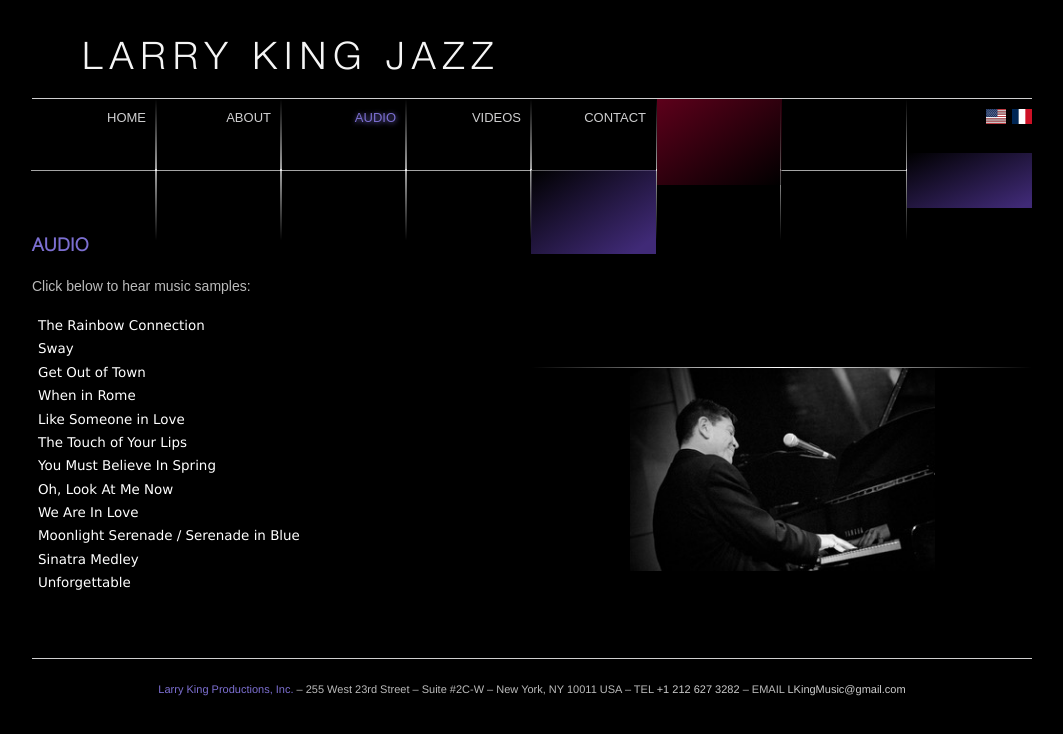
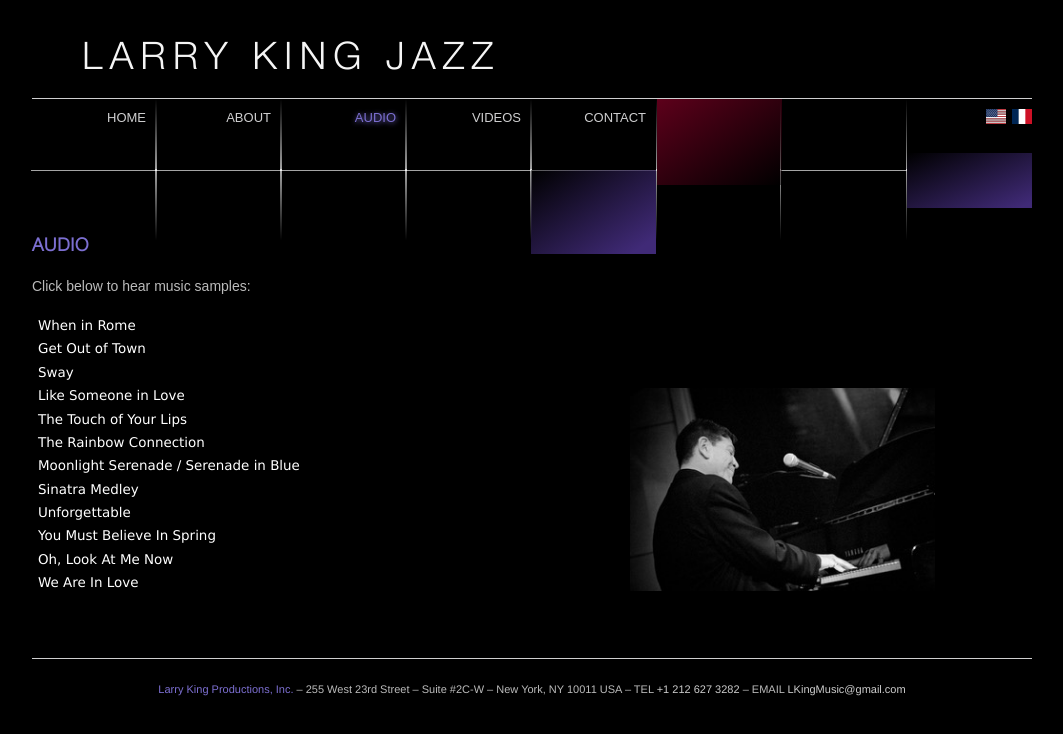
Before and after one commit to lkj-beta/lkj-beta.github.io, a React (Vite) app: page /audio in a window 1280 px wide. Shown: the top 734 px of the page, without its empty margins (108-1171 px from the left). Built offline with nearby package versions, Linux system fonts and the light colour scheme.

Commit message:
Update song order. Add new song versions

```diff
--- a/src/Audio.jsx
+++ b/src/Audio.jsx
@@ -43,18 +43,18 @@ export default function Audio() {
         <h2>AUDIO</h2>
         <p className="subtitle">{content.subtitle}</p>
         <ul className="trackButton">
-          <TrackButton src={rainbowConnection} title="The Rainbow Connection" />
+          <TrackButton src={whenInRome} title="When in Rome" />
+          <TrackButton src={getOutOfTown} title="Get Out of Town" />
           <TrackButton src={sway} title="Sway" />
-          <TrackButton src={getOutOfTown} title="Get Out of Town" />
-          <TrackButton src={whenInRome} title="When in Rome" />
           <TrackButton src={likeSomeoneInLove} title="Like Someone in Love" />
           <TrackButton src={touchOfYourLips} title="The Touch of Your Lips" />
+          <TrackButton src={rainbowConnection} title="The Rainbow Connection" />
+          <TrackButton src={serenadeMedley} title="Moonlight Serenade / Serenade in Blue" />
+          <TrackButton src={sinatraMedley} title="Sinatra Medley" />
+          <TrackButton src={unforgettable} title="Unforgettable" />
           <TrackButton src={believeInSpring} title="You Must Believe In Spring" />
           <TrackButton src={lookAtMeNow} title="Oh, Look At Me Now" />
           <TrackButton src={weAreInLove} title="We Are In Love" />
-          <TrackButton src={serenadeMedley} title="Moonlight Serenade / Serenade in Blue" />
-          <TrackButton src={sinatraMedley} title="Sinatra Medley" />
-          <TrackButton src={unforgettable} title="Unforgettable" />
         </ul>
       </article>
       <article
@@ -92,11 +92,11 @@ export default function Audio() {
                 <source src={ref.src} type="audio/mpeg" />
                 Your browser does not support the audio element.
               </audio>
+              <hr className="linearHr" style={{ marginBottom: '20px' }} />
             </div>
           )}
         </Transition>
 
-        <hr className="linearHr" />
         <img
           style={{ margin: '0 auto', maxWidth: '305px' }}
           src={larryPiano}
```
Also changed, not shown: 3 other files (tests, documents, lock files or other folders).
